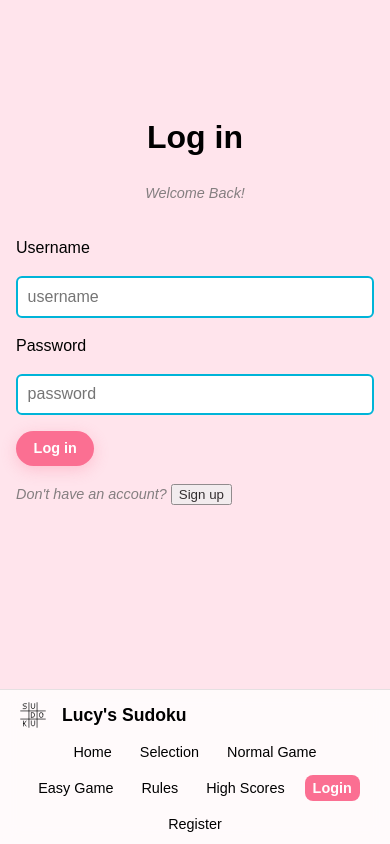
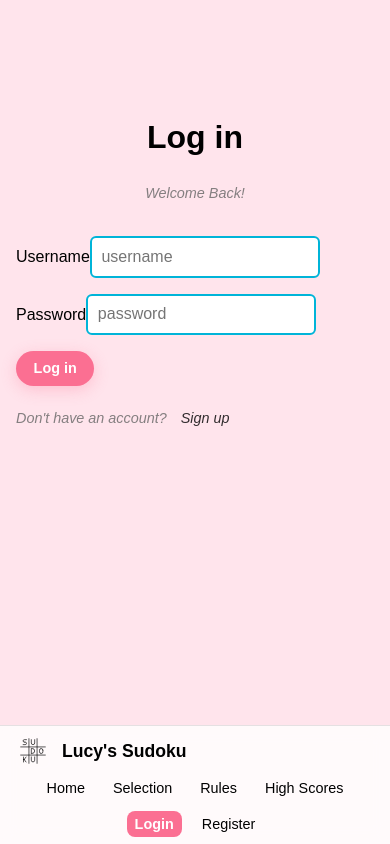
Before and after one commit to XXChen914/xiaoxu-chen-project3, a React (Vite) app in the folder frontend/: page /login in a window 390 px wide. Built offline with nearby package versions, Linux system fonts and the light colour scheme.

Commit message:
add auth, update navbar

```diff
--- a/frontend/src/components/FormField.jsx
+++ b/frontend/src/components/FormField.jsx
@@ -5,9 +5,11 @@
   name,
   placeholder,
   required = true,
+  value,
+  onChange,
 }) {
   return (
-    <>
+    <div className="form-field">
       <label htmlFor={id}>{label}</label>
       <input
         id={id}
@@ -15,7 +17,9 @@
         type={type}
         placeholder={placeholder}
         required={required}
+        value={value}
+        onChange={onChange}
       />
-    </>
+    </div>
   );
 }
--- a/frontend/src/components/NavBar.css
+++ b/frontend/src/components/NavBar.css
@@ -62,6 +62,34 @@
   font-weight: 600;
 }
 
+.link-btn {
+  background: none;
+  border: none;
+  font: inherit;
+  font-weight: 500;
+  padding: 6px 10px;
+  border-radius: 8px;
+  cursor: pointer;
+  white-space: nowrap;
+  transition: background 0.3s, transform 0.2s;
+}
+
+.link-btn:hover {
+  background: rgba(193, 72, 72, 0.05);
+  transform: scale(1.05);
+}
+
+.nav-username {
+  padding: 6px 10px;
+  font-weight: 600;
+  font-size: 0.95rem;
+  color: #555;
+  opacity: 0.85;
+  background: rgba(251, 111, 146, 0.08);
+  border-radius: 8px;
+  cursor: default;
+}
+
 /* ====== Responsive Navbar Shrink ====== */
 @media (max-width: 768px) {
   .navbar {
@@ -116,4 +144,9 @@
     font-size: 0.9rem;
     padding: 5px 8px;
   }
+
+  .nav-username {
+    font-size: 0.85rem;
+    padding: 4px 8px;
+  }
 }
--- a/frontend/src/components/NavBar.jsx
+++ b/frontend/src/components/NavBar.jsx
@@ -1,41 +1,50 @@
-import { NavLink } from "react-router";
+import { NavLink } from "react-router-dom";
 import logo from "../assets/sudoku-icon.svg";
 import "./NavBar.css";
 
-export default function NavBar() {
+export default function NavBar({ username, onLogout }) {
   return (
     <nav className="navbar">
       <div className="nav-title">
         <img src={logo} alt="Sudoku Logo" className="nav-logo" />
         <span>Lucy's Sudoku</span>
       </div>
+
       <ul className="nav-links">
         <li>
-          <NavLink to={"/"}>Home</NavLink>
+          <NavLink to="/">Home</NavLink>
         </li>
         <li>
-          <NavLink to={"/games"} end>
+          <NavLink to="/games" end>
             Selection
           </NavLink>
         </li>
         <li>
-          <NavLink to="/games/normal">Normal Game</NavLink>
+          <NavLink to="/rules">Rules</NavLink>
         </li>
         <li>
-          <NavLink to="/games/easy">Easy Game</NavLink>
+          <NavLink to="/scores">High Scores</NavLink>
         </li>
-        <li>
-          <NavLink to={"/rules"}>Rules</NavLink>
-        </li>
-        <li>
-          <NavLink to={"/scores"}>High Scores</NavLink>
-        </li>
-        <li>
-          <NavLink to={"/login"}>Login</NavLink>
-        </li>
-        <li>
-          <NavLink to={"/register"}>Register</NavLink>
-        </li>
+
+        {username ? (
+          <>
+            <li className="nav-username">▸ {username}</li>
+            <li>
+              <button className="link-btn" onClick={onLogout}>
+                Logout
+              </button>
+            </li>
+          </>
+        ) : (
+          <>
+            <li>
+              <NavLink to="/login">Login</NavLink>
+            </li>
+            <li>
+              <NavLink to="/register">Register</NavLink>
+            </li>
+          </>
+        )}
       </ul>
     </nav>
   );
```
Also changed, not shown: frontend/src/components/RequireAuth.jsx (added, +11 -0 lines).
